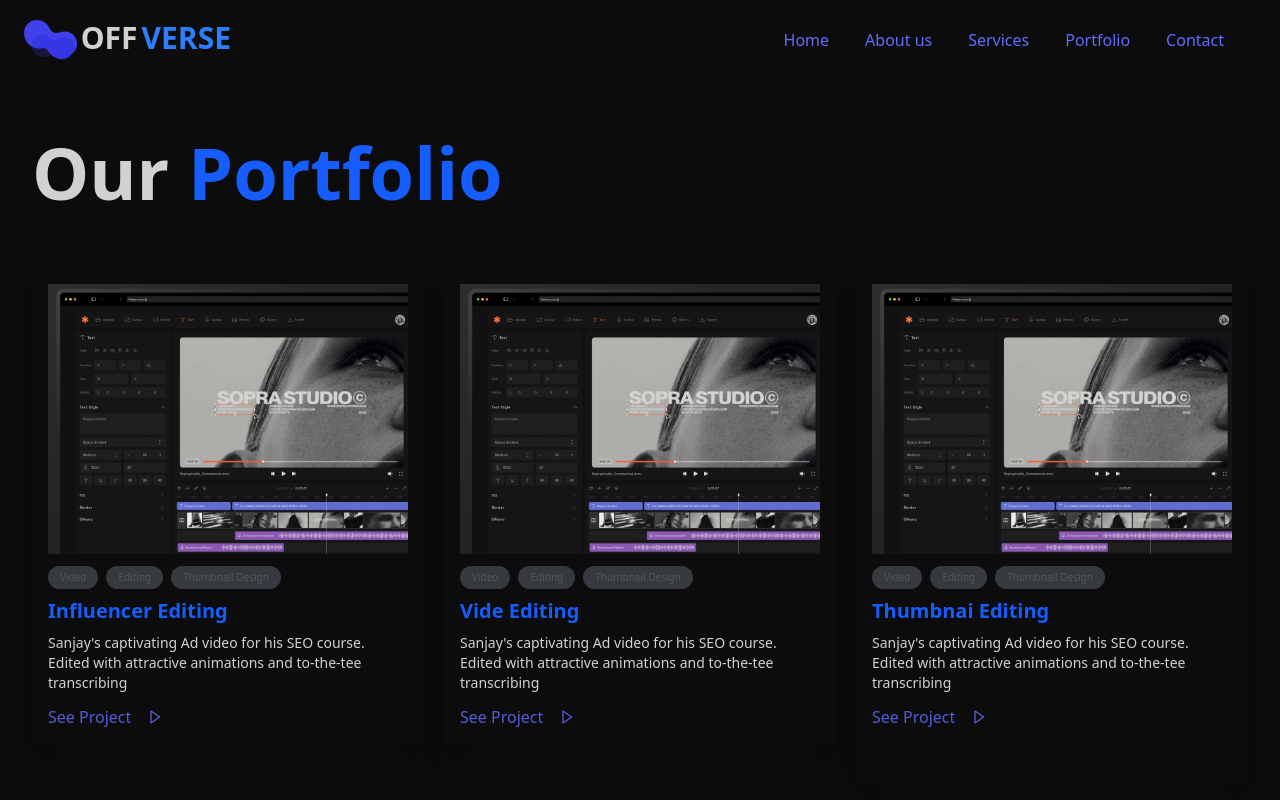
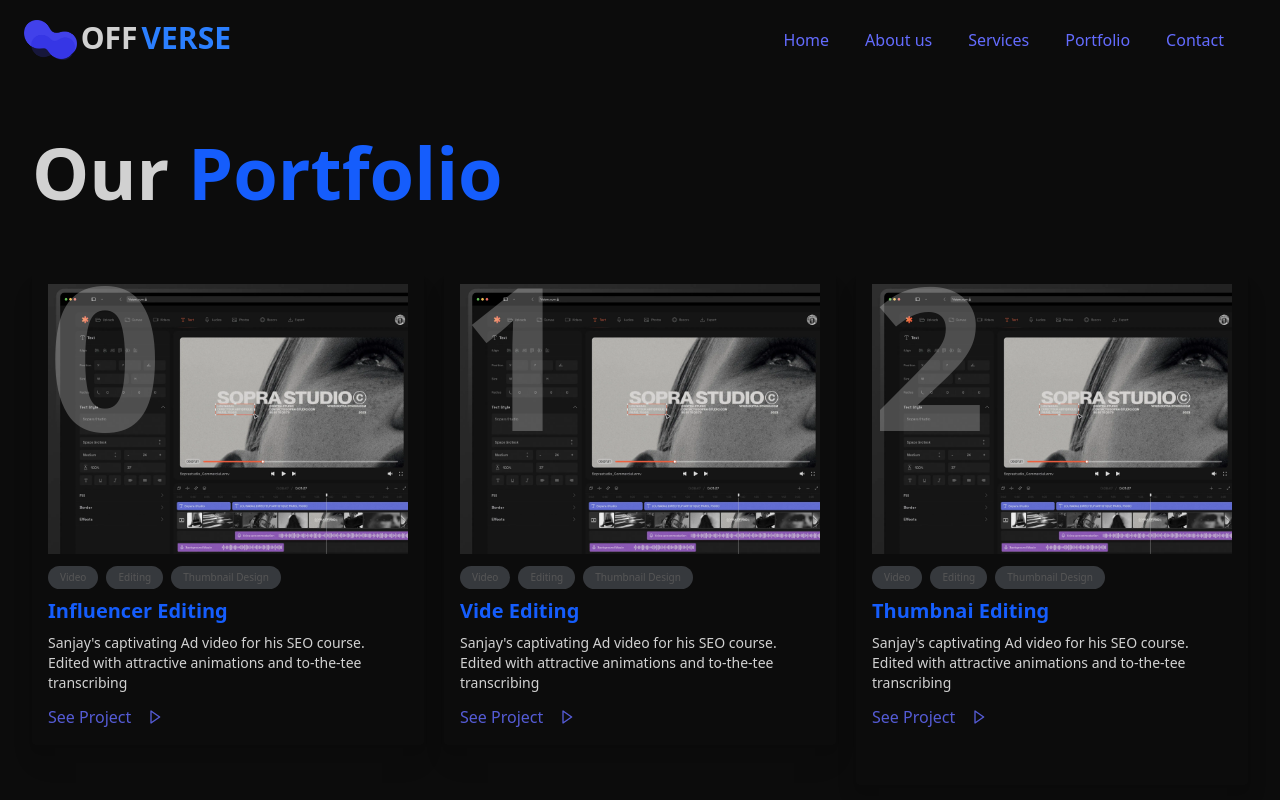
Before and after one commit to KashishKataria786/Offverse, a React (Vite) app: page /portfolio in a window 1280 px wide. Shown: the top 800 px of the page. Built offline with nearby package versions, Linux system fonts and the light colour scheme.

Commit message:
Error Resolved

```diff
--- a/src/components/PortfolioCard.jsx
+++ b/src/components/PortfolioCard.jsx
@@ -1,12 +1,16 @@
 import React from 'react'
-import videoEditor from "../assets/videoEditor.webp";
+import videoEditor from "../assets/videoeditor.webp";
 import { Link } from 'react-router-dom';
 import {BiRightArrow } from 'react-icons/bi';
 
-const PortfolioCard = ({typeArray, typeOfProject , ProjectLink, projectDescription  }) => {
+const PortfolioCard = ({typeArray, typeOfProject , ProjectLink, projectDescription , index }) => {
   return (
     <div className='p-4   rounded-sm border-black shadow-xl   space-y-3 text-left'>
-        <img src={videoEditor} />
+
+        <div className='relative '>
+            <img src={videoEditor} ></img>
+            <p className='absolute -top-20 left-0  font-bold text-[200px] z-40 opacity-30'>{index}</p>
+        </div>
         <div className='space-y-2'>
             <ul className='flex gap-2'>
                 {typeArray?.map((item,index)=>{
--- a/src/pages/PortfolioPage.jsx
+++ b/src/pages/PortfolioPage.jsx
@@ -1,6 +1,6 @@
 import React from 'react'
 import Layout from '../components/common/Layout'
-import PortfolioCard from '../components/PortfolioCard'
+import PortfolioCard from '../components/PortfolioCard.jsx'
 
 const Data = [
   {
@@ -34,7 +34,7 @@ const PortfolioPage = () => {
       <div className='md:grid grid-cols-3 gap-5 space-y-10 py-5'>
         {Data?.map((item,index)=>{
             return (
-                <PortfolioCard key={index} typeArray={item.typeArray} typeOfProject={item.typeOfProject}  ProjectLink={item.ProjectLink} projectDescription={item.projectDescription}/>
+                <PortfolioCard key={index} index={index} typeArray={item.typeArray} typeOfProject={item.typeOfProject}  ProjectLink={item.ProjectLink} projectDescription={item.projectDescription}/>
             )
         })}
       </div>
```
